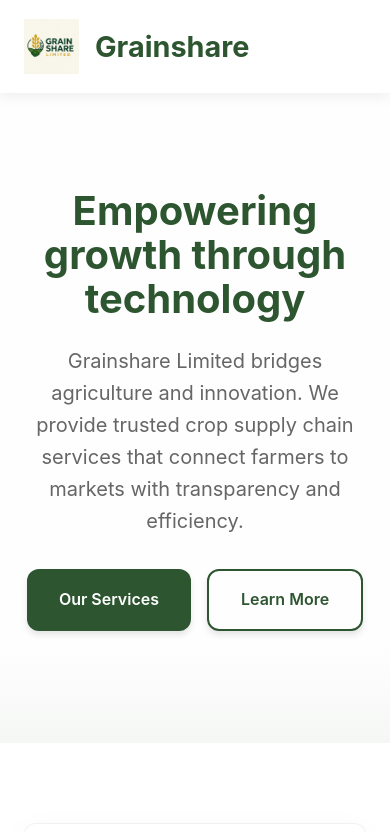
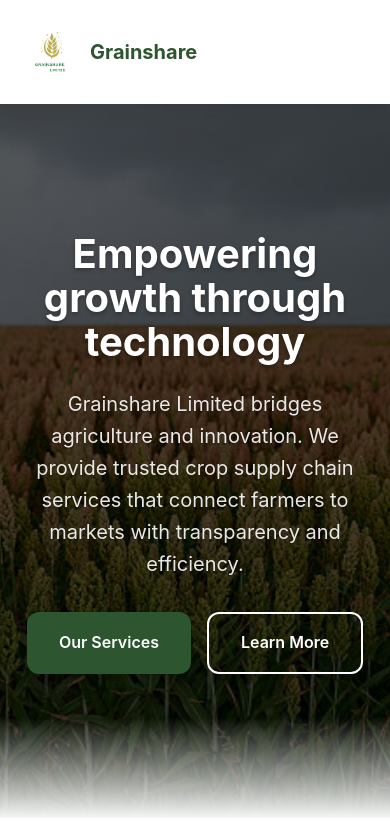
Before and after one commit to Sharon404/Grainshare, a plain HTML site: page index.html in a window 390 px wide. Shown: the top 832 px of the page. Drawn offline with Linux system fonts and the light colour scheme.

Commit message:
grainshare

```diff
--- a/assets/css/style.css
+++ b/assets/css/style.css
@@ -66,20 +66,23 @@ nav {
 .logo {
     display: flex;
     align-items: center;
-    gap: 1rem;
+    gap: 1.5rem;
     text-decoration: none;
+    padding: 0.5rem 0;
 }
 
 .logo img {
-    height: 55px;
+    height: 80px;
     transition: var(--transition);
+    max-width: none;
 }
 
 .logo-text {
-    font-size: 1.8rem;
+    font-size: 2rem;
     font-weight: 700;
     color: var(--dark-green);
     transition: var(--transition);
+    white-space: nowrap;
 }
 
 .logo:hover img {
@@ -151,15 +154,24 @@ nav {
 }
 
 /* Hero section */
-/* Hero Section */
 .hero {
-    padding: 6rem 0;
+    padding: 8rem 0;
     text-align: center;
-    background: linear-gradient(rgba(255, 255, 255, 0.9), rgba(255, 255, 255, 0.9)),
-                url('../images/hero-bg.jpg');
-    background-size: cover;
-    background-position: center;
+    background: url('../images/hero-bg.jpg') center/cover no-repeat;
     position: relative;
+    color: #fff;
+    overflow: hidden;
+}
+
+.hero::before {
+    content: '';
+    position: absolute;
+    top: 0;
+    left: 0;
+    right: 0;
+    bottom: 0;
+    background: linear-gradient(rgba(0,0,0,0.65), rgba(0,0,0,0.75));
+    z-index: 1;
 }
 
 .hero::after {
@@ -170,22 +182,29 @@ nav {
     right: 0;
     height: 100px;
     background: linear-gradient(to bottom, transparent, var(--light-bg));
+    z-index: 2;
+}
+
+.hero .inner {
+    position: relative;
+    z-index: 2;
 }
 
 .hero h1 {
     font-size: 3.5rem;
-    color: var(--dark-green);
+    color: #fff;
     margin-bottom: 1.5rem;
     font-weight: 700;
     line-height: 1.1;
+    text-shadow: 0 2px 4px rgba(0,0,0,0.3);
 }
 
 .lead {
-    color: var(--muted);
+    color: rgba(255, 255, 255, 0.9);
     max-width: 780px;
-    margin: 0 auto;
+    margin: 0 auto 2rem;
     font-size: 1.25rem;
-    margin-bottom: 2rem;
+    text-shadow: 0 1px 2px rgba(0,0,0,0.3);
 }
 
 .actions {
@@ -215,8 +234,13 @@ nav {
 
 .btn.ghost {
     background: transparent;
-    border: 2px solid var(--dark-green);
-    color: var(--dark-green);
+    border: 2px solid #fff;
+    color: #fff;
+}
+
+.btn.ghost:hover {
+    background: rgba(255, 255, 255, 0.1);
+    transform: translateY(-2px);
 }
 
 
@@ -554,8 +578,13 @@ aside h3 {
 }
 
 .logo-sm {
-    height: 45px;
-    margin-bottom: 1rem;
+    height: 65px;
+    margin-bottom: 1.5rem;
+    transition: var(--transition);
+}
+
+.logo-sm:hover {
+    transform: scale(1.05);
 }
 
 .muted {
@@ -662,6 +691,37 @@ aside h3 {
     .inner {
         padding: 0 1.5rem;
     }
+
+    .logo-sm {
+        height: 55px;
+        margin-bottom: 1rem;
+    }
+
+    @media (max-width: 480px) {
+        .logo-sm {
+            height: 45px;
+        }
+    }    .logo img {
+        height: 60px;
+    }
+
+    .logo-text {
+        font-size: 1.5rem;
+    }
+
+    .logo {
+        gap: 1rem;
+    }
+}
+
+@media (max-width: 480px) {
+    .logo img {
+        height: 50px;
+    }
+
+    .logo-text {
+        font-size: 1.25rem;
+    }
 }
 
 
--- a/index.html
+++ b/index.html
@@ -3,7 +3,7 @@
 <head>
     <meta charset="UTF-8">
     <meta name="viewport" content="width=device-width, initial-scale=1.0">
-    <title>Grainshare - Empowering Growth Through Technology</title>
+    <title>Grainshare - Where technology meets the hands that feed us.</title>
     <link rel="stylesheet" href="assets/css/style.css">
 </head>
 <body>
@@ -11,7 +11,7 @@
         <div class="inner">
             <nav>
                 <a href="index.html" class="logo">
-                    <img src="assets/images/logo.jpeg" alt="Grainshare Logo">
+                    <img src="assets/images/Grainshare.png" alt="Grainshare Logo">
                     <span class="logo-text">Grainshare</span>
                 </a>
                 <div class="site-nav">
@@ -71,12 +71,12 @@
 <footer class="site-footer">
 <div class="inner">
 <div class="left">
-<img src="assets/images/logo-footer.png" alt="Grainshare" class="logo-sm">
+<img src="assets/images/Grainshare-footer.png" alt="Grainshare" class="logo-sm">
 <p class="muted">&copy; 2025 Grainshare Limited — Empowering Growth Through Technology</p>
 </div>
 <div class="right">
 <p class="muted">Address: Nairobi, Kenya</p>
-<p class="muted">Phone: 0717776187 &nbsp;|&nbsp; Email: info@grainshare.co.ke</p>
+<p class="muted">Phone: 0798037574 &nbsp;|&nbsp; Email: info@grainshare.co.ke</p>
 </div>
 </div>
 </footer>
```
Also changed, not shown: about.html (+7 -6 lines), contact.html (+2 -2 lines), services.html (+3 -3 lines), thanks.html (+3 -3 lines), assets/images/Grainshare-footer.png (added), assets/images/Grainshare.png (added), assets/images/hero-bg.jpg (added).
